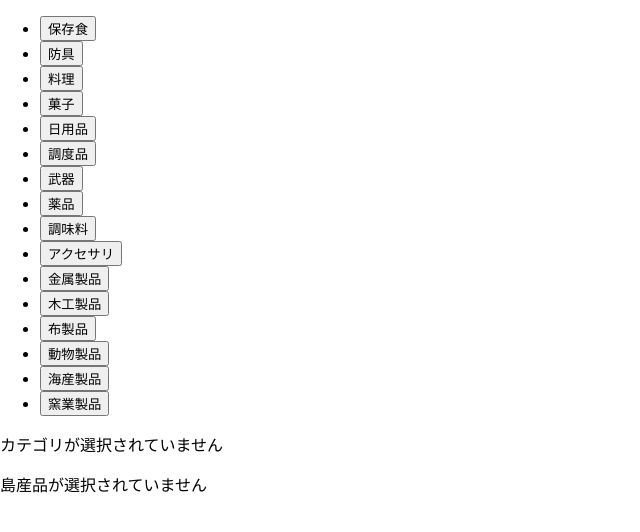
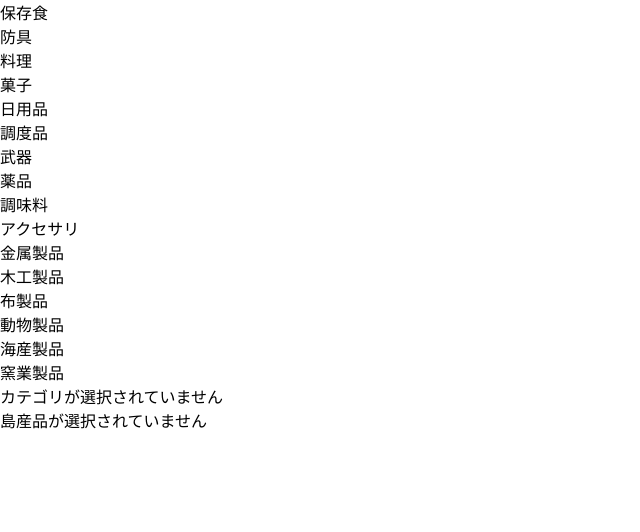
Before and after one commit to lamb-sni/earlgrey, a React (Create React App) app in the folder app/: page / in a window 1280 px wide. Shown: the top 532 px of the page, without its empty margins (0-640 px from the left). Built offline with nearby package versions, Linux system fonts and the light colour scheme.

Commit message:
atomのrename, reset.cssの導入

```diff
--- a/app/src/App.tsx
+++ b/app/src/App.tsx
@@ -1,7 +1,7 @@
 import React from 'react';
 import { RecoilRoot } from "recoil"
 import Page from "./page";
-import './App.css';
+import "./reset.css";
 
 function App() {
   return (
--- a/app/src/page/index.tsx
+++ b/app/src/page/index.tsx
@@ -1,6 +1,6 @@
 import * as React from 'react';
 import { useSetRecoilState } from "recoil"
-import { selectedCategoryAtom } from "../state/indexAtom";
+import { selectedCategoryAtom } from "../state/atom";
 import { categories, CategoriesKey } from '../data/categories';
 import CategoryProducts from "./organisms/CategoryProducts";
 import RelationProduct from './organisms/RelationProducts';
--- a/app/src/page/organisms/CategoryProducts.tsx
+++ b/app/src/page/organisms/CategoryProducts.tsx
@@ -1,6 +1,6 @@
 import * as React from 'react';
 import { useSetRecoilState, useRecoilValue } from "recoil"
-import { selectedCategoryAtom, selectedProductDetailAtom } from "../../state/indexAtom";
+import { selectedCategoryAtom, selectedProductDetailAtom } from "../../state/atom";
 import { categories } from '../../data/categories';
 import { products } from "../../data";
 
--- a/app/src/page/organisms/RelationProducts.tsx
+++ b/app/src/page/organisms/RelationProducts.tsx
@@ -1,6 +1,6 @@
 import * as React from 'react';
 import { useRecoilValue } from "recoil"
-import { selectedProductDetailAtom } from "../../state/indexAtom";
+import { selectedProductDetailAtom } from "../../state/atom";
 import { products, ProductsKey } from "../../data";
 
 const RelationProduct = () => {
--- /dev/null
+++ b/app/src/reset.css
@@ -0,0 +1,85 @@
+
+
+/***
+    The new CSS reset - version 1.7.3 (last updated 7.8.2022)
+    GitHub page: https://github.com/elad2412/the-new-css-reset
+***/
+
+/*
+    Remove all the styles of the "User-Agent-Stylesheet", except for the 'display' property
+    - The "symbol *" part is to solve Firefox SVG sprite bug
+ */
+ *:where(:not(html, iframe, canvas, img, svg, video, audio):not(svg *, symbol *)) {
+  all: unset;
+  display: revert;
+}
+
+/* Preferred box-sizing value */
+*,
+*::before,
+*::after {
+  box-sizing: border-box;
+}
+
+/* Reapply the pointer cursor for anchor tags */
+a, button {
+  cursor: revert;
+}
+
+/* Remove list styles (bullets/numbers) */
+ol, ul, menu {
+  list-style: none;
+}
+
+/* For images to not be able to exceed their container */
+img {
+  max-width: 100%;
+}
+
+/* removes spacing between cells in tables */
+table {
+  border-collapse: collapse;
+}
+
+/* Safari - solving issue when using user-select:none on the <body> text input doesn't working */
+input, textarea {
+  -webkit-user-select: auto;
+}
+
+/* revert the 'white-space' property for textarea elements on Safari */
+textarea {
+  white-space: revert;
+}
+
+/* minimum style to allow to style meter element */
+meter {
+  -webkit-appearance: revert;
+  appearance: revert;
+}
+
+/* reset default text opacity of input placeholder */
+::placeholder {
+  color: unset;
+}
+
+/* fix the feature of 'hidden' attribute.
+ display:revert; revert to element instead of attribute */
+:where([hidden]) {
+  display: none;
+}
+
+/* revert for bug in Chromium browsers
+ - fix for the content editable attribute will work properly.
+ - webkit-user-select: auto; added for Safari in case of using user-select:none on wrapper element*/
+:where([contenteditable]:not([contenteditable="false"])) {
+  -moz-user-modify: read-write;
+  -webkit-user-modify: read-write;
+  overflow-wrap: break-word;
+  -webkit-line-break: after-white-space;
+  -webkit-user-select: auto;
+}
+
+/* apply back the draggable feature - exist only in Chromium and Safari */
+:where([draggable="true"]) {
+  -webkit-user-drag: element;
+}
```
Also changed, not shown: app/src/state/atom.ts (renamed from app/src/state/indexAtom.ts).
